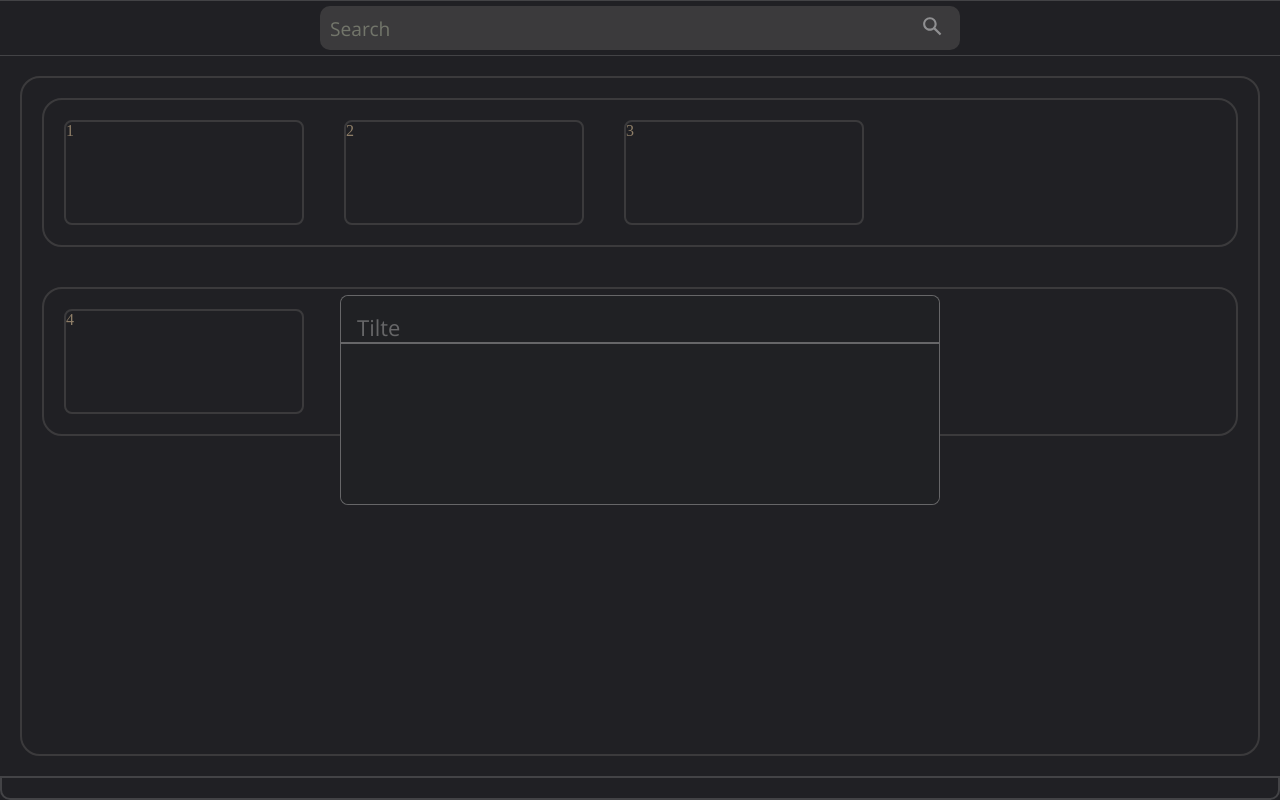
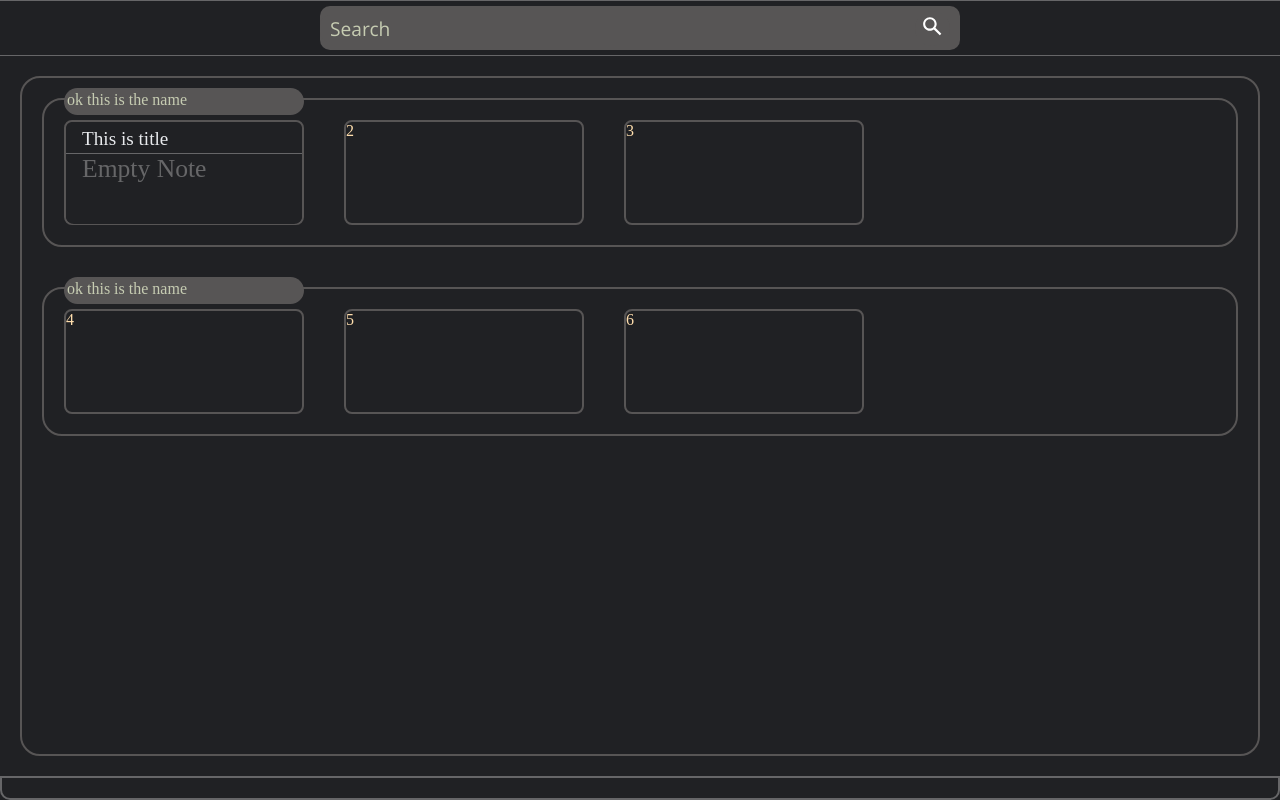
Before and after one commit to avinashkumargh/Notes, a plain HTML site: page index.html in a window 1280 px wide. Drawn offline with Linux system fonts and the light colour scheme.

Commit message:
addded basic items and styles

```diff
--- a/index.html
+++ b/index.html
@@ -19,8 +19,11 @@
         <div class="body">
             <div class="card-body-container" id="main-cont">
                 <div class="card-section">
+                    <div class="card-group-name" contenteditable="true">ok this is the name</div>
                     <div class="card" draggable="true">
-                        1
+                        <div class="card-title-entry" data-placeholder="Title">This is title</div>
+                        <div class="card-text-entry" data-placeholder="Empty Note"></div>
+                        <div class="card-tools"></div>
                     </div>
                     <div class="card" draggable="true">
                         2
@@ -30,6 +33,7 @@
                     </div>
                 </div>
                 <div class="card-section">
+                    <div class="card-group-name" contenteditable="true">ok this is the name</div>
                     <div class="card" draggable="true">
                         4
                     </div>
@@ -44,7 +48,7 @@
         </div>
         <div class="editor-container" id="editor-canvas">
             <div class="text-editor">
-                <div class="editor-title-entry" aria-label="Title" contenteditable data-placeholder="Tilte"></div>
+                <div class="editor-title-entry" aria-label="Title" contenteditable data-placeholder="Title"></div>
                 <div class="editor-text-entry" contenteditable></div>
                 <div class="editor-tools"></div>
             </div>
--- a/script.js
+++ b/script.js
@@ -55,7 +55,7 @@ function getDragAfterelement(container, x, y){
 }
 
 const editorCanvas = document.getElementById("editor-canvas")
-//editorCanvas.style.display = "none"
+editorCanvas.style.display = "none"
 
 document.addEventListener("keydown", (e) => {
     if (e.key === "1") {
--- a/style.css
+++ b/style.css
@@ -139,6 +139,22 @@
     flex-wrap: wrap;
 }
 
+.card-group-name{
+    position: absolute;
+    margin-top: -12px;
+    margin-left: 20px;
+    color: var(--ash-gray);
+    background-color: var(--light-background);
+    border-radius: 15px;
+    padding: 3px;
+    border: none;
+    outline: none;
+    width: 240px;
+    height: 27px;
+    white-space: nowrap;
+    overflow: hidden;
+}
+
 .card{
     border: solid var(--light-background) 2px;
     width: 240px;
@@ -146,6 +162,48 @@
     border-radius: 8px;
     margin: 20px;
     color:var(--navajo-white);
+}
+
+.card-title-entry{
+    background-color: var(--background-color);
+    color: var(--color);
+    width: 100%;
+    height: 32px;
+    border-radius: 8px 8px 0 0;
+    padding: 6px 16px 0;
+    font-size: 1.2rem;
+    border-bottom: var(--border-color) 1px solid;
+}
+
+.card-title-entry:empty:before{
+    content: attr(data-placeholder);
+    color: var(--border-color);
+}
+
+.card-text-entry{
+    background-color: var(--background-color);
+    color: var(--color);
+    width: 100%;
+    height: 43px;
+    padding: 0px 16px;
+    font-size: 1.1rem;
+    display: -webkit-box;
+    -webkit-line-clamp: 2;
+    -webkit-box-orient: vertical;
+    overflow: hidden;
+}
+
+.card-text-entry:empty:before{
+    content: attr(data-placeholder);
+    color: var(--border-color);
+    font-size: 1.6rem;
+}
+
+.card-tools{
+    width: 100%;
+    height: 27px;
+    background-color: var(--background-color);
+    border-radius: 0 0 8px 8px;
 }
 
 .card.dragging{
```
